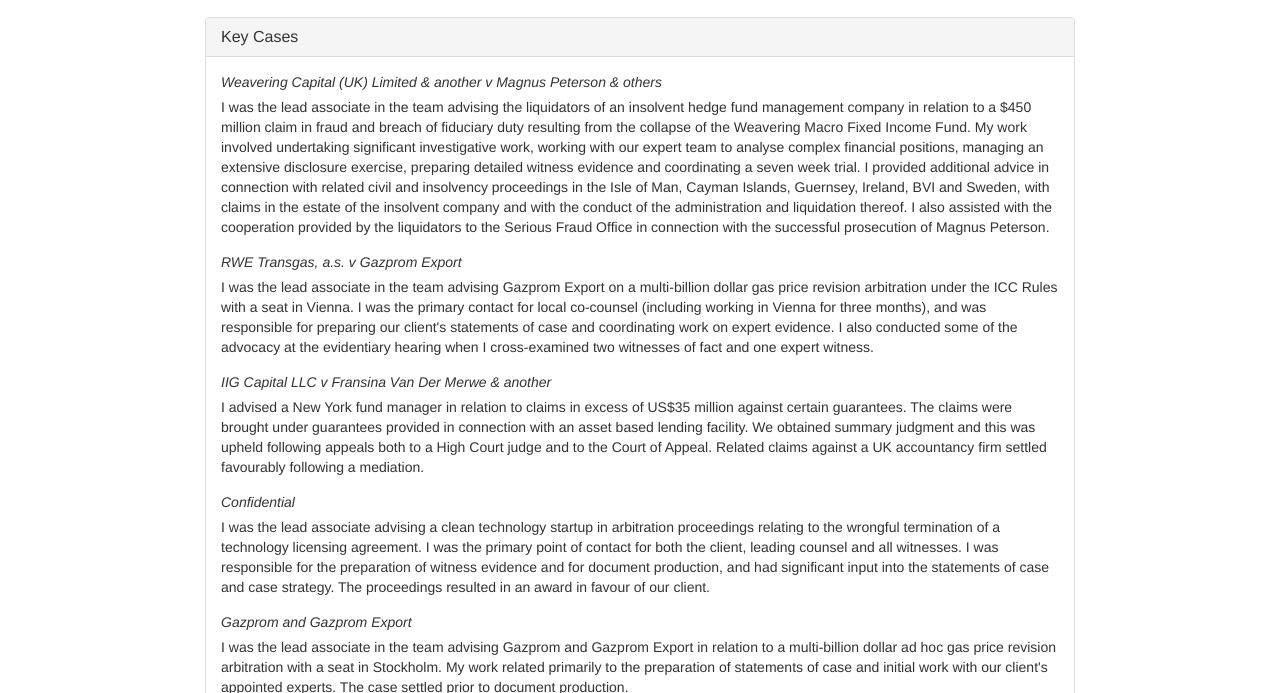
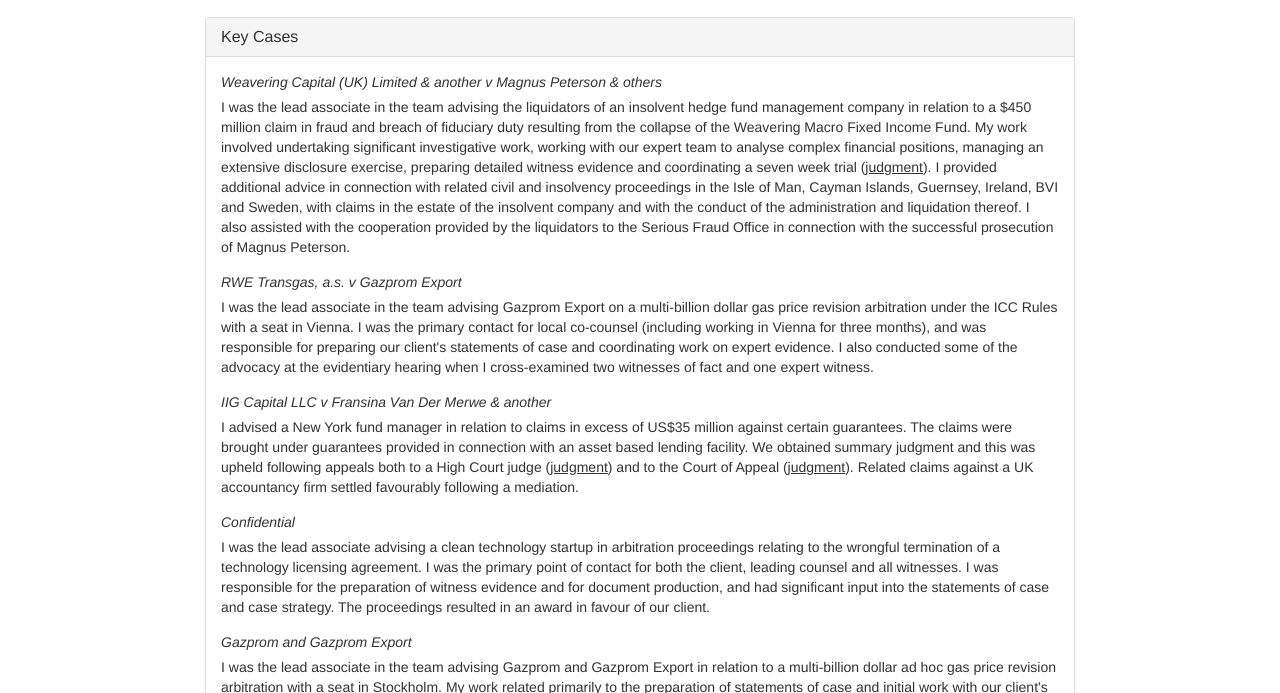
Before and after one commit to SimonLeslie/stl-website, a plain HTML site: page cases.html in a window 1280 px wide. Shown: the part 53-746 px from the top of the page. Drawn offline with nearby package versions, Linux system fonts and the light colour scheme.

Commit message:
Added links to Weavering and IIG judgments

```diff
--- a/cases.html
+++ b/cases.html
@@ -55,7 +55,7 @@
 Weavering Capital (UK) Limited &amp; another ­v­ Magnus Peterson &amp; others
 </div>
 <div class="case-body">
-I was the lead associate in the team advising the liquidators of an insolvent hedge fund management company in relation to a $450 million claim in fraud and breach of fiduciary duty resulting from the collapse of the Weavering Macro Fixed Income Fund.  My work involved undertaking significant investigative work, working with our expert team to analyse complex financial positions, managing an extensive disclosure exercise, preparing detailed witness evidence and coordinating a seven week trial.  I provided additional advice in connection with related civil and insolvency proceedings in the Isle of Man, Cayman Islands, Guernsey, Ireland, BVI and Sweden, with claims in the estate of the insolvent company and with the conduct of the administration and liquidation thereof.  I also assisted with the cooperation provided by the liquidators to the Serious Fraud Office in connection with the successful prosecution of Magnus Peterson.
+I was the lead associate in the team advising the liquidators of an insolvent hedge fund management company in relation to a $450 million claim in fraud and breach of fiduciary duty resulting from the collapse of the Weavering Macro Fixed Income Fund.  My work involved undertaking significant investigative work, working with our expert team to analyse complex financial positions, managing an extensive disclosure exercise, preparing detailed witness evidence and coordinating a seven week trial (<a href="http://www.bailii.org/cgi-bin/markup.cgi?doc=/ew/cases/EWHC/Ch/2012/1480.html" class="int-link">judgment</a>).  I provided additional advice in connection with related civil and insolvency proceedings in the Isle of Man, Cayman Islands, Guernsey, Ireland, BVI and Sweden, with claims in the estate of the insolvent company and with the conduct of the administration and liquidation thereof.  I also assisted with the cooperation provided by the liquidators to the Serious Fraud Office in connection with the successful prosecution of Magnus Peterson.
 </div>
 
 <div class="case-title">
@@ -69,7 +69,7 @@
 IIG Capital LLC ­v­ Fransina Van Der Merwe &amp; another
 </div>
 <div class="case-body">
-I advised a New York fund manager in relation to claims in excess of US$35 million against certain guarantees. The claims were brought under guarantees provided in connection with an asset based lending facility.  We obtained summary judgment and this was upheld following appeals both to a High Court judge and to the Court of Appeal. Related claims against a UK accountancy firm settled favourably following a mediation.
+I advised a New York fund manager in relation to claims in excess of US$35 million against certain guarantees. The claims were brought under guarantees provided in connection with an asset based lending facility.  We obtained summary judgment and this was upheld following appeals both to a High Court judge (<a href="http://www.bailii.org/ew/cases/EWHC/Ch/2007/2631.html" class="int-link">judgment</a>) and to the Court of Appeal (<a href="http://www.bailii.org/ew/cases/EWCA/Civ/2008/542.html" class="int-link">judgment</a>). Related claims against a UK accountancy firm settled favourably following a mediation.
 </div>
 
 <div class="case-title">
```
